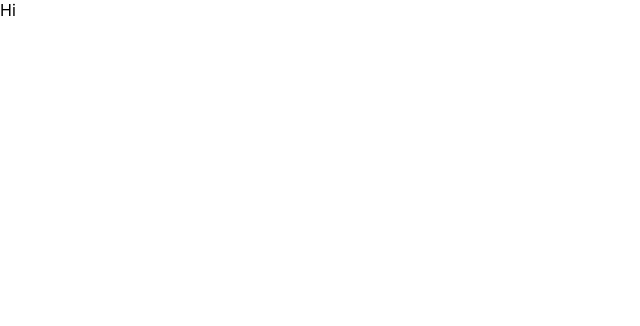
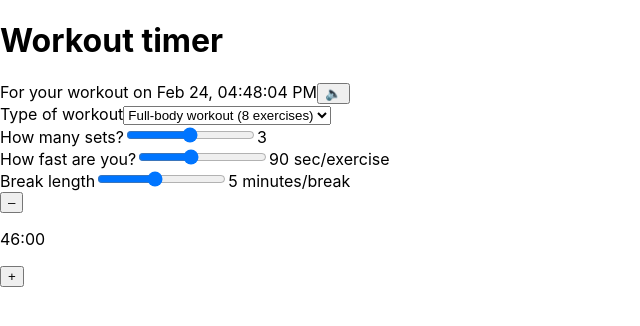
Before and after one commit to zeenat-abedin/workout-timer, a React (Create React App) app: page / in a window 1280 px wide. Shown: the top 326 px of the page, without its empty margins (0-640 px from the left). Built offline with nearby package versions, Linux system fonts and the light colour scheme.

Commit message:
Add workout timer functionality

```diff
--- a/src/App.js
+++ b/src/App.js
@@ -1,5 +1,63 @@
+import { useEffect, useState } from "react";
+import Calculator from "./Calculator";
+import ToggleSounds from "./ToggleSounds";
+
 function App() {
-  return <div className="App">Hi</div>;
+  const [allowSound, setAllowSound] = useState(true);
+  const [time, setTime] = useState(formatTime(new Date()));
+
+  // Will be be AM or PM
+  const partOfDay = time.slice(-2);
+
+  const workouts = [
+    {
+      name: "Full-body workout",
+      numExercises: partOfDay === "AM" ? 9 : 8,
+    },
+    {
+      name: "Arms + Legs",
+      numExercises: 6,
+    },
+    {
+      name: "Arms only",
+      numExercises: 3,
+    },
+    {
+      name: "Legs only",
+      numExercises: 4,
+    },
+    {
+      name: "Core only",
+      numExercises: partOfDay === "AM" ? 5 : 4,
+    },
+  ];
+
+  function formatTime(date) {
+    return new Intl.DateTimeFormat("en", {
+      month: "short",
+      year: "2-digit",
+      hour: "2-digit",
+      minute: "2-digit",
+      second: "2-digit",
+    }).format(date);
+  }
+
+  useEffect(function () {
+    const id = setInterval(function () {
+      setTime(formatTime(new Date()));
+    }, 1000);
+
+    return () => clearInterval(id);
+  }, []);
+
+  return (
+    <main>
+      <h1>Workout timer</h1>
+      <time>For your workout on {time}</time>
+      <ToggleSounds allowSound={allowSound} setAllowSound={setAllowSound} />
+      <Calculator workouts={workouts} allowSound={allowSound} />
+    </main>
+  );
 }
 
 export default App;
--- /dev/null
+++ b/src/Calculator.js
@@ -0,0 +1,81 @@
+import { useState } from "react";
+import clickSound from "./ClickSound.m4a";
+
+function Calculator({ workouts, allowSound }) {
+  const [number, setNumber] = useState(workouts.at(0).numExercises);
+  const [sets, setSets] = useState(3);
+  const [speed, setSpeed] = useState(90);
+  const [durationBreak, setDurationBreak] = useState(5);
+
+  const duration = (number * sets * speed) / 60 + (sets - 1) * durationBreak;
+  const mins = Math.floor(duration);
+  const seconds = (duration - mins) * 60;
+
+  const playSound = function () {
+    if (!allowSound) return;
+    const sound = new Audio(clickSound);
+    sound.play();
+  };
+
+  return (
+    <>
+      <form>
+        <div>
+          <label>Type of workout</label>
+          <select value={number} onChange={(e) => setNumber(+e.target.value)}>
+            {workouts.map((workout) => (
+              <option value={workout.numExercises} key={workout.name}>
+                {workout.name} ({workout.numExercises} exercises)
+              </option>
+            ))}
+          </select>
+        </div>
+        <div>
+          <label>How many sets?</label>
+          <input
+            type="range"
+            min="1"
+            max="5"
+            value={sets}
+            onChange={(e) => setSets(e.target.value)}
+          />
+          <span>{sets}</span>
+        </div>
+        <div>
+          <label>How fast are you?</label>
+          <input
+            type="range"
+            min="30"
+            max="180"
+            step="30"
+            value={speed}
+            onChange={(e) => setSpeed(e.target.value)}
+          />
+          <span>{speed} sec/exercise</span>
+        </div>
+        <div>
+          <label>Break length</label>
+          <input
+            type="range"
+            min="1"
+            max="10"
+            value={durationBreak}
+            onChange={(e) => setDurationBreak(e.target.value)}
+          />
+          <span>{durationBreak} minutes/break</span>
+        </div>
+      </form>
+      <section>
+        <button onClick={() => {}}>–</button>
+        <p>
+          {mins < 10 && "0"}
+          {mins}:{seconds < 10 && "0"}
+          {seconds}
+        </p>
+        <button onClick={() => {}}>+</button>
+      </section>
+    </>
+  );
+}
+
+export default Calculator;
--- /dev/null
+++ b/src/ToggleSounds.js
@@ -0,0 +1,12 @@
+function ToggleSounds({ allowSound, setAllowSound }) {
+  return (
+    <button
+      className="btn-sound"
+      onClick={() => setAllowSound((allow) => !allow)}
+    >
+      {allowSound ? "🔈" : "🔇"}
+    </button>
+  );
+}
+
+export default ToggleSounds;
```
Also changed, not shown: 1 other file (tests, documents, lock files or other folders).
